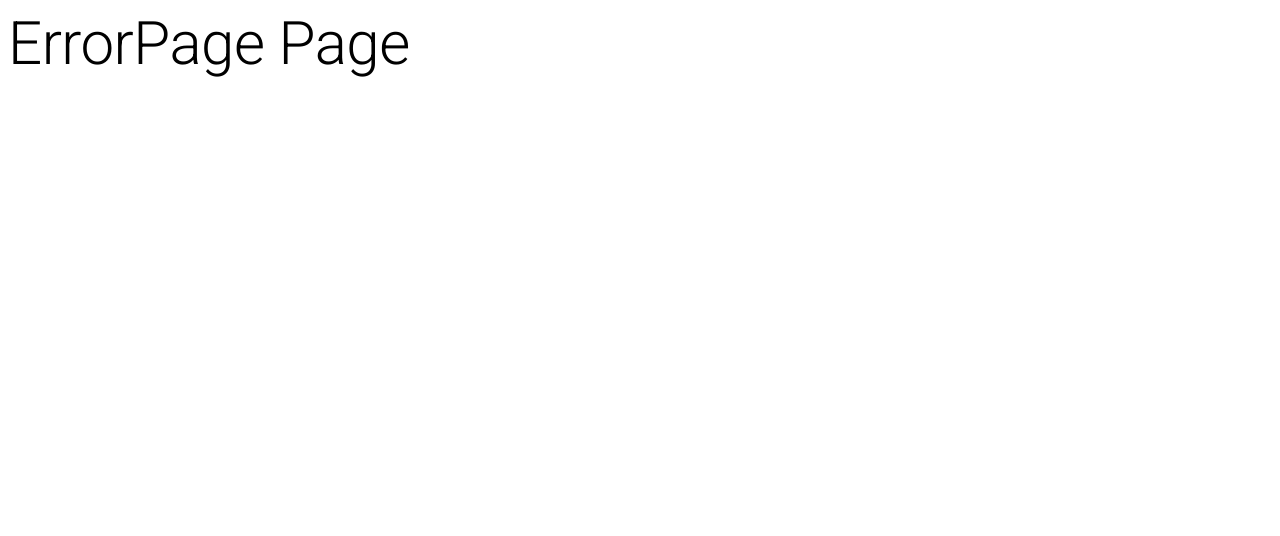
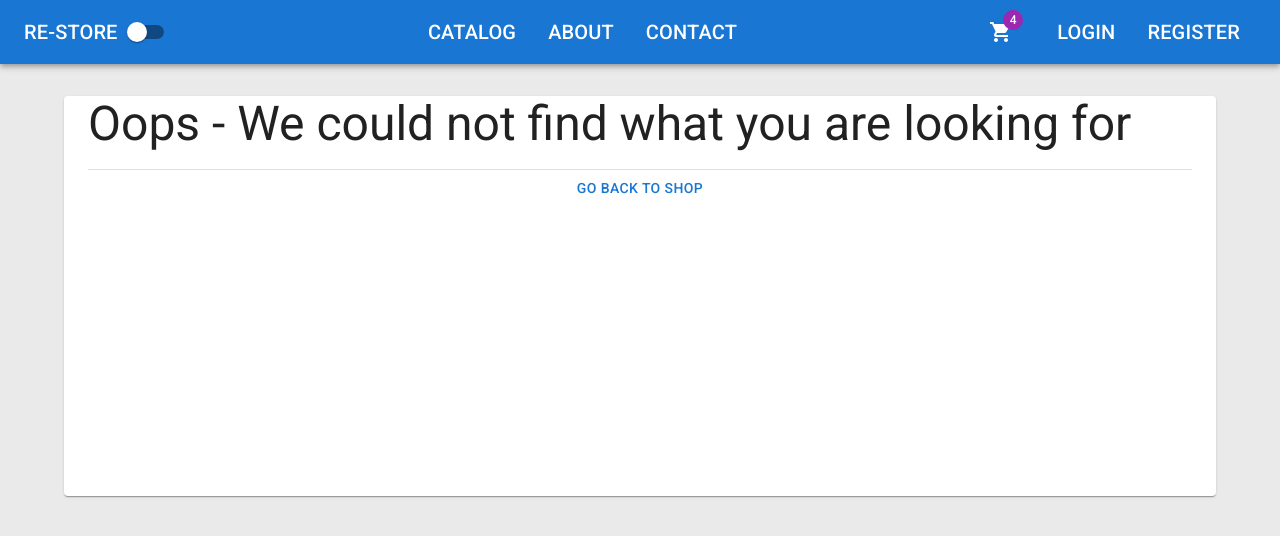
Before and after one commit to TanPham2808/EShopReact, a React (Vite) app in the folder Client/: page /not-found in a window 1280 px wide. Before the commit this address had no page. Shown: the top 536 px of the page. Built offline with nearby package versions, Linux system fonts and the light colour scheme.

Commit message:
Đưa các page ko được khai báo trong route sẽ trả về component Notfound

```diff
--- /dev/null
+++ b/Client/src/app/errors/NotFound.tsx
@@ -0,0 +1,18 @@
+import { Button, Container, Divider, Paper, Typography } from "@mui/material";
+import { NavLink } from "react-router-dom";
+
+const NotFound = () => {
+  return (
+    <Container component={Paper} sx={{ height: 400 }}>
+      <Typography gutterBottom variant="h3">
+        Oops - We could not find what you are looking for
+      </Typography>
+      <Divider />
+      <Button fullWidth component={NavLink} to="/catalog">
+        Go back to shop
+      </Button>
+    </Container>
+  );
+};
+
+export default NotFound;
--- a/Client/src/app/router/Routes.tsx
+++ b/Client/src/app/router/Routes.tsx
@@ -1,4 +1,4 @@
-import { createBrowserRouter } from "react-router-dom";
+import { createBrowserRouter, Navigate } from "react-router-dom";
 import App from "../layout/App";
 import HomePage from "../../features/home/HomePage";
 import Catalog from "../../features/catalog/Catalog";
@@ -7,6 +7,7 @@
 import ContactPage from "../../features/contact/ContactPage";
 import ErrorPage from "../../features/error/ErrorPage";
 import ServerError from "../errors/ServerError";
+import NotFound from "../errors/NotFound";
 
 export const router = createBrowserRouter([
   {
@@ -20,6 +21,8 @@
       { path: "contact", element: <ContactPage /> },
       { path: "about", element: <AboutPage /> },
       { path: "server-error", element: <ServerError /> },
+      { path: "not-found", element: <NotFound /> },
+      { path: "*", element: <Navigate replace to="/not-found"></Navigate> },
     ],
   },
 ]);
--- a/Client/src/features/catalog/ProductDetail.tsx
+++ b/Client/src/features/catalog/ProductDetail.tsx
@@ -12,6 +12,7 @@
 import { useParams } from "react-router-dom";
 import { Product } from "../../app/model/product";
 import agent from "../../app/api/agent";
+import NotFound from "../../app/errors/NotFound";
 
 export default function ProductDetail() {
   let { id } = useParams<{ id: string }>();
@@ -27,7 +28,7 @@
   }, [id]);
 
   if (loading) return <h3>Loading....</h3>;
-  if (!product) return <h3>Product not found</h3>;
+  if (!product) return <NotFound />;
 
   // return <Typography variant="h2">{product.name} </Typography>;
   return (
```
